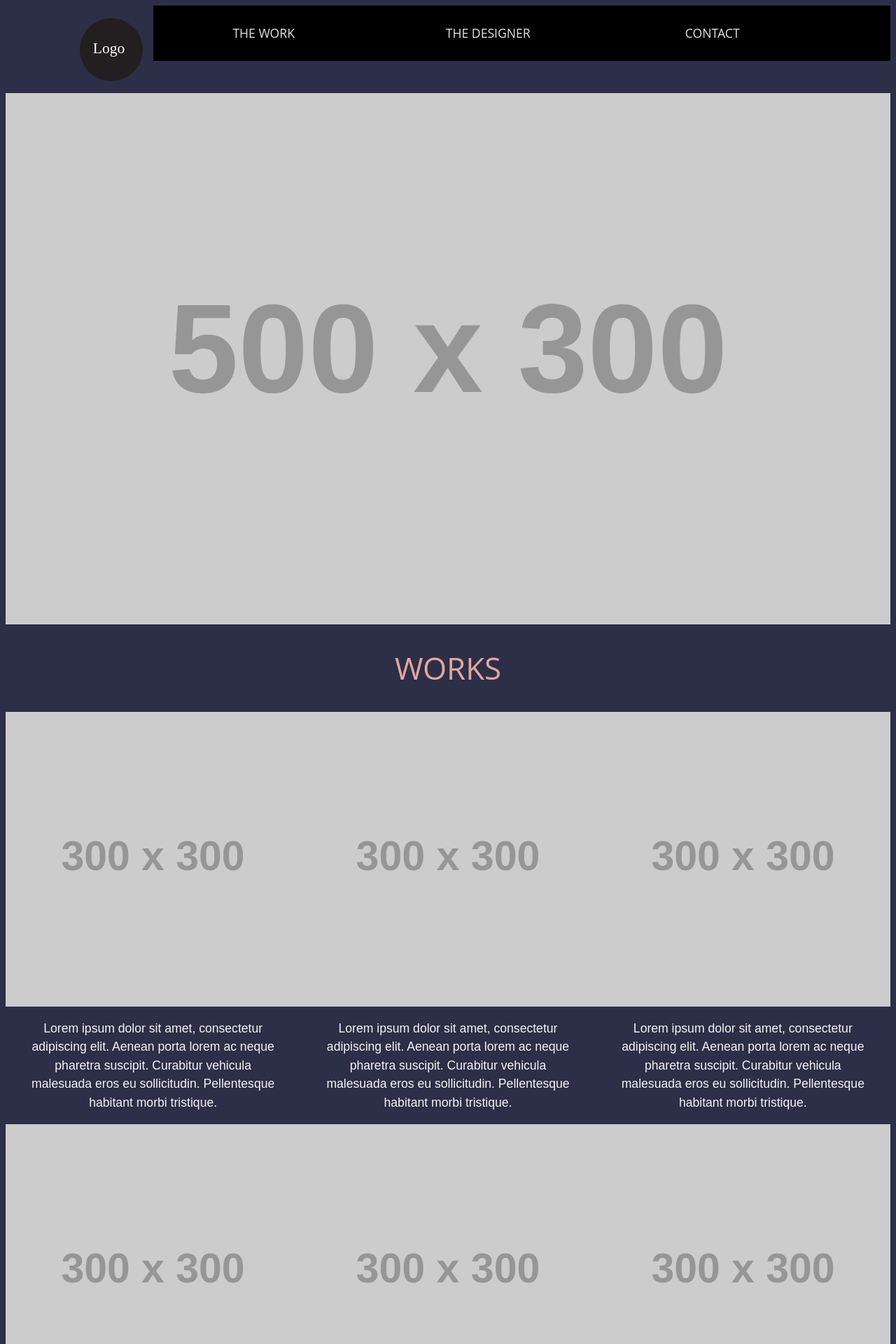
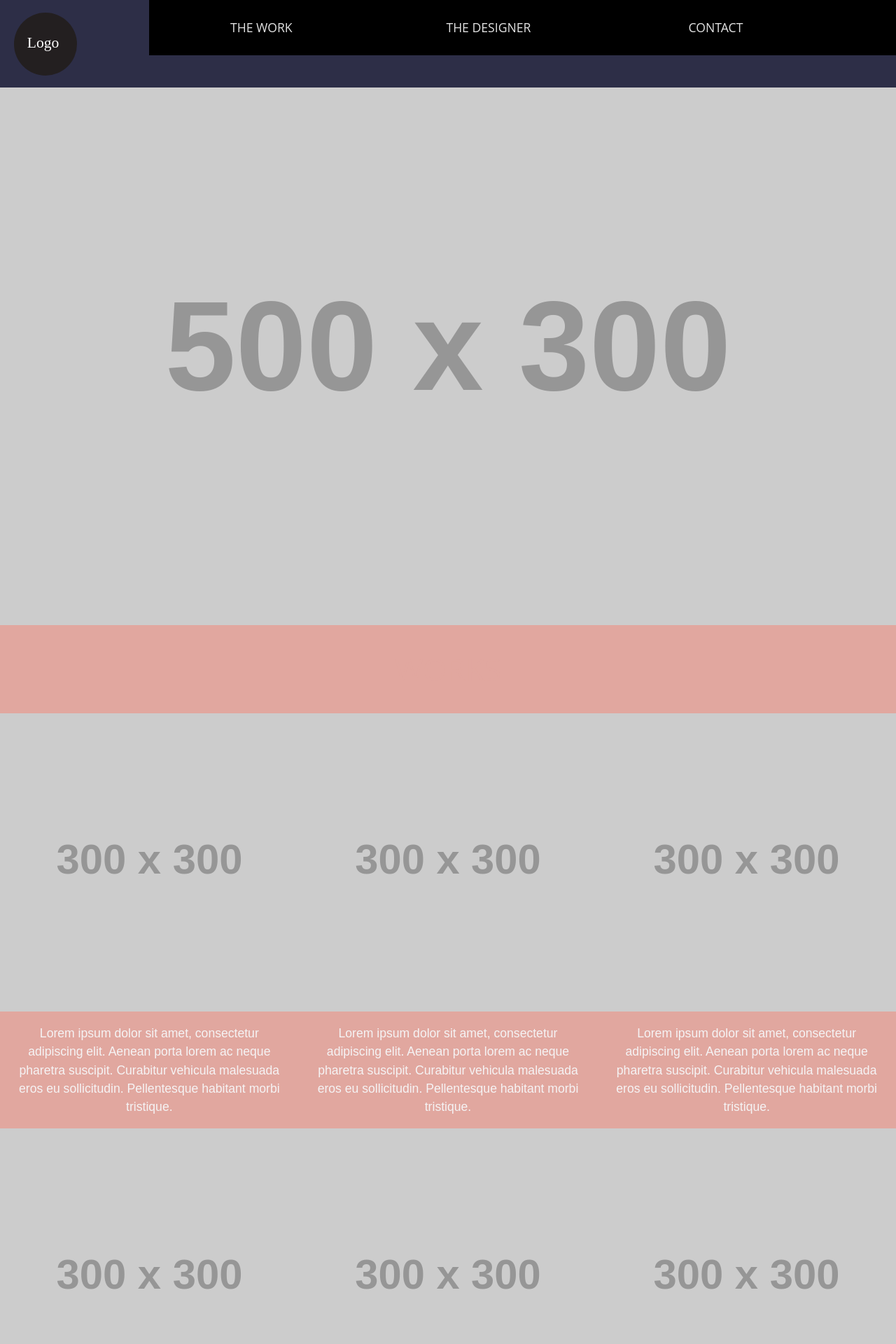
Before and after one commit to kaylaaraujo/kaylaaraujo.github.io, a PHP site: page /wireframe.html in a window 1280 px wide. Shown: the top 1920 px of the page at 70% size. Run offline with PHP 8.4, Linux system fonts and the light colour scheme; grey boxes labelled with a size stand in for pictures from a placeholder-image service; some libraries are stand-ins or nearby versions.

Commit message:
changed logo position

```diff
--- a/css/general.css
+++ b/css/general.css
@@ -15,13 +15,18 @@ html {
     text-size-adjust: 100%;
 }
 
+body {
+	padding: 0;
+	margin: 0;
+}
+
 *, *:before, *:after {
     box-sizing: inherit;
 }
 
 .masthead {
 	width: 100%;
-	background-color: rgba(101,101,101,1.00);
+	background-color: rgba(137,137,137,1.00);
 }
 
 .img {
@@ -43,8 +48,17 @@ html {
 .logo {
 	display: block;
 	margin: 1em 3%;
-	width: 100px;
-	float: right;
+	width: 50px;
+	float: left;
+}
+
+.work {
+	background-color: rgb(225,167,159);
+	background-size: cover;
+}
+
+.about {
+	background-color: #FFF7C5;
 }
 
 li {
```
